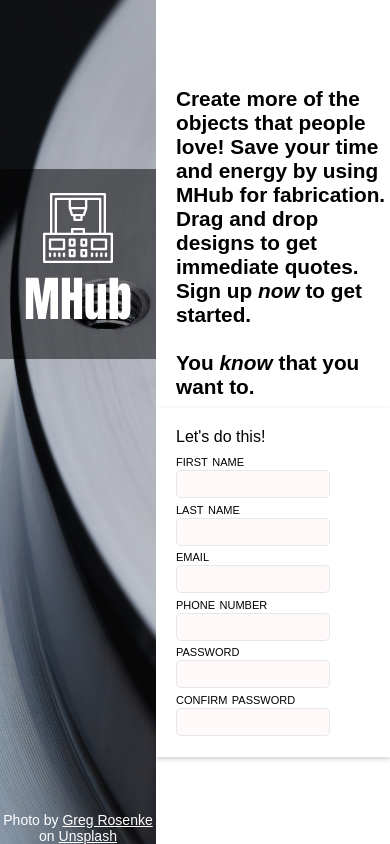
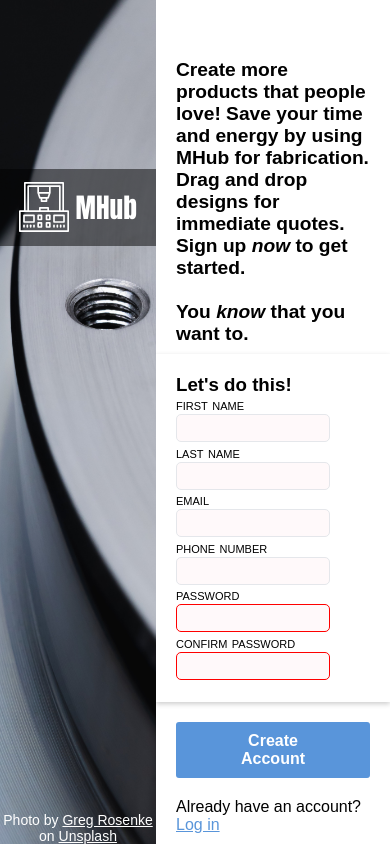
Before and after one commit to AusDavo/mhub-signup, a plain HTML site: page index.html in a window 390 px wide. Drawn offline with Linux system fonts and the light colour scheme.

Commit message:
Add submission button and improve responsiveness

```diff
--- a/index.html
+++ b/index.html
@@ -20,13 +20,14 @@
 
     <div class="right">
         <div class="encourage">
-            <p>Create more of the objects that people love! Save your time and energy by using MHub for fabrication. Drag and drop designs to get immediate quotes. Sign up <em>now</em> to get started.</p>
+            <p>Create more products that people love! Save your time and energy by using MHub for fabrication. Drag and drop designs for immediate quotes. Sign up <em>now</em> to get started.</p>
             <br>
             <p>You <em>know</em> that you want to.</p>
         </div>
         <div class="action">
-            <p>Let's do this!</p>
             <form>
+                <div class="form-container">
+                    <h3>Let's do this!</h3>
                     <ul>
                         <li>
                             <label for="first-name">first name</label>
@@ -46,14 +47,17 @@
                         </li>
                         <li>
                             <label for="password">password</label>
-                        <input type="password" id="password" name="password">
+                            <input type="password" id="password" name="password" required>
                         </li>
                         <li>
                             <label for="password-conf">confirm password</label>
-                        <input type="password" id="password-conf" name="password-conf">
+                            <input type="text" id="password-conf" name="password-conf" required>
                         </li>
                     </ul>
+                </div>
+                <button>Create Account</button>
             </form>
+            <p class="login-invitation">Already have an account? <a>Log in</a></p>
         </div>
     </div>
 </body>
--- a/styles.css
+++ b/styles.css
@@ -19,15 +19,17 @@
   .left {
     width: 40%;
     height: 100vh;
+    position: fixed;
+    left: 0;
+    top: 0;
     float: left;
     background: url(./img/greg-rosenke-cq2_Wg8Ebd4-unsplash.jpg) no-repeat center / cover;
-    position: relative;
   }
 
-  .left .logo-prominent {
+.logo-prominent {
     position: absolute;
     top: 20%;
-    font-size: 3rem;
+    font-size: 7vw;
     background-color: rgba(0, 0, 0, 0.5);
     padding: 0.5em;
     font-family: Impact, Haettenschweiler, 'Arial Narrow Bold', sans-serif;
@@ -44,7 +46,7 @@
   .logo-prominent img {
     filter: invert(100%);
     height: 7vw;
-    min-height: 70px;
+    min-height: 50px;
     margin: 0;
   }
 
@@ -59,17 +61,21 @@
 
   .right {
     width: 60%;
-    height: 100vh;
-    float: right;
-    box-sizing: border-box;
+    position: absolute;
+    right: 0;
+    top: 0;
+    overflow: scroll;
+    margin-top: 10vw;
+
+    /* box-sizing: border-box;
     display: flex;
     flex-direction: column;
-    justify-content: center;
+    justify-content: center; */
   }
 
   .encourage {
-    margin-left: 20px;
-    font-size: 1.3rem;
+    margin: 20px;
+    font-size: 1.2rem;
     margin-bottom: 4%;
     max-width: 50ch;
     font-weight: 600;
@@ -78,13 +84,12 @@
   ul {
   display: flex;
   flex-wrap: wrap;
-    width: 100%;
   list-style: none;
   margin: 0;
   padding: 0;
 }
 
-  ul li {
+  li {
     width: calc(45% - 60px);
     box-sizing: border-box;
     display: flex;
@@ -103,6 +108,7 @@
     border-radius: 5px;
     font-size: 14px;
     width: 100%;
+    max-width: 30ch;
     padding: 5px;
     margin-bottom: 1%;
   }
@@ -117,7 +123,8 @@
     border-color: red;
   }
 
-  .action {
+  .form-container {
+    width: 100%;
     box-shadow: 0px 2px 5px 0px rgba(0, 0, 0, 0.2);
     padding: 20px;
   }
@@ -125,3 +132,35 @@
   .action p {
     padding-bottom: 3%;
   }
+
+  button {
+    margin: 20px;
+
+    font-size: 16px;
+    font-weight: bold;
+
+    color: #FFFFFF;
+    background-color: #5995DA;
+
+    border: none;
+    border-radius: 3px;
+
+    padding: 10px 40px;
+    cursor: pointer;
+  }
+
+  button:hover {
+    background-color: #76AEED;
+  }
+
+  button:active {
+    background-color: #407FC7;
+  }
+
+.login-invitation {
+  margin-left: 20px;
+}
+
+.login-invitation a {
+  color: #5995DA;
+}
```
Lines whose indentation alone changed are shown as unchanged.
